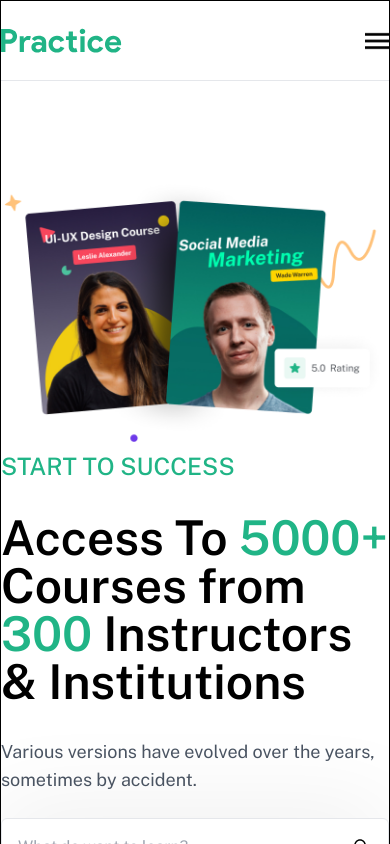
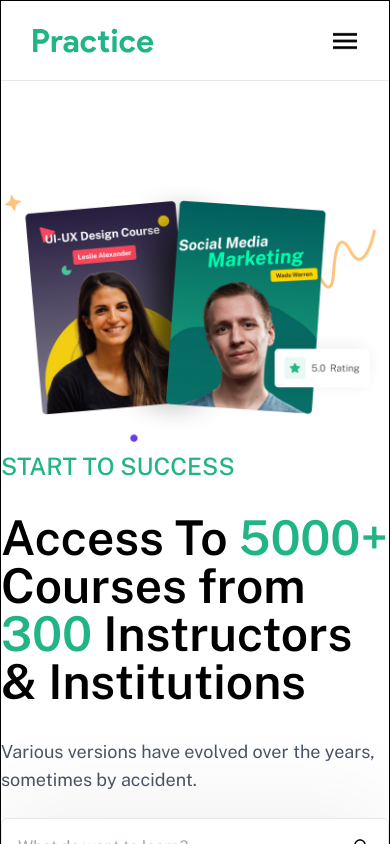
Before and after one commit to TECHCROWDMY/practice-landing-page, a React (Vite) app: page / in a window 390 px wide. Shown: the top 844 px of the page. Built offline with nearby package versions, Linux system fonts and the light colour scheme.

Commit message:
Second commit

```diff
--- a/src/components/Navbar.jsx
+++ b/src/components/Navbar.jsx
@@ -8,7 +8,7 @@ const Navbar = () => {
 
   return (
     <div className='w-full h-[80px] bg-white border-b'>
-        <div className='md:max-w-[1480px] max-w-[600px] m-auto w-full h-full flex justify-between items-center'>
+        <div className='md:max-w-[1480px] max-w-[600px] m-auto w-full h-full flex justify-between items-center md:px-0 px-8'>
 
             <img src={logo} className="h-[25px]" />
 
```
